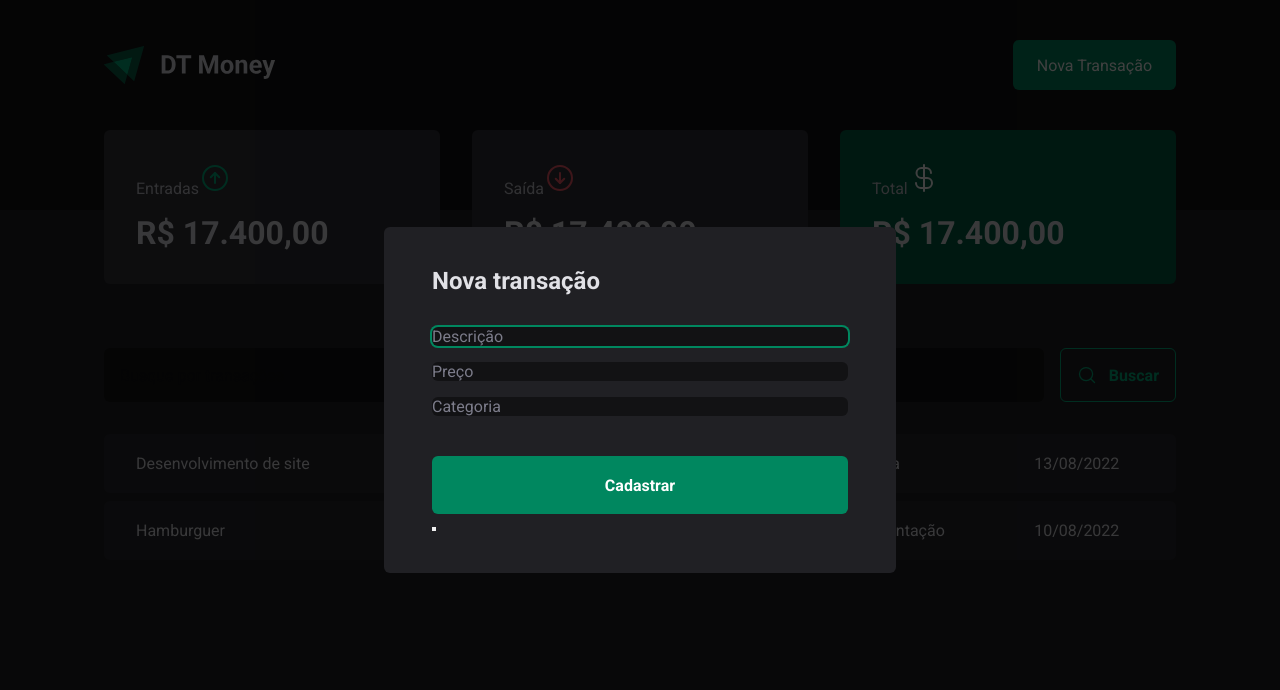
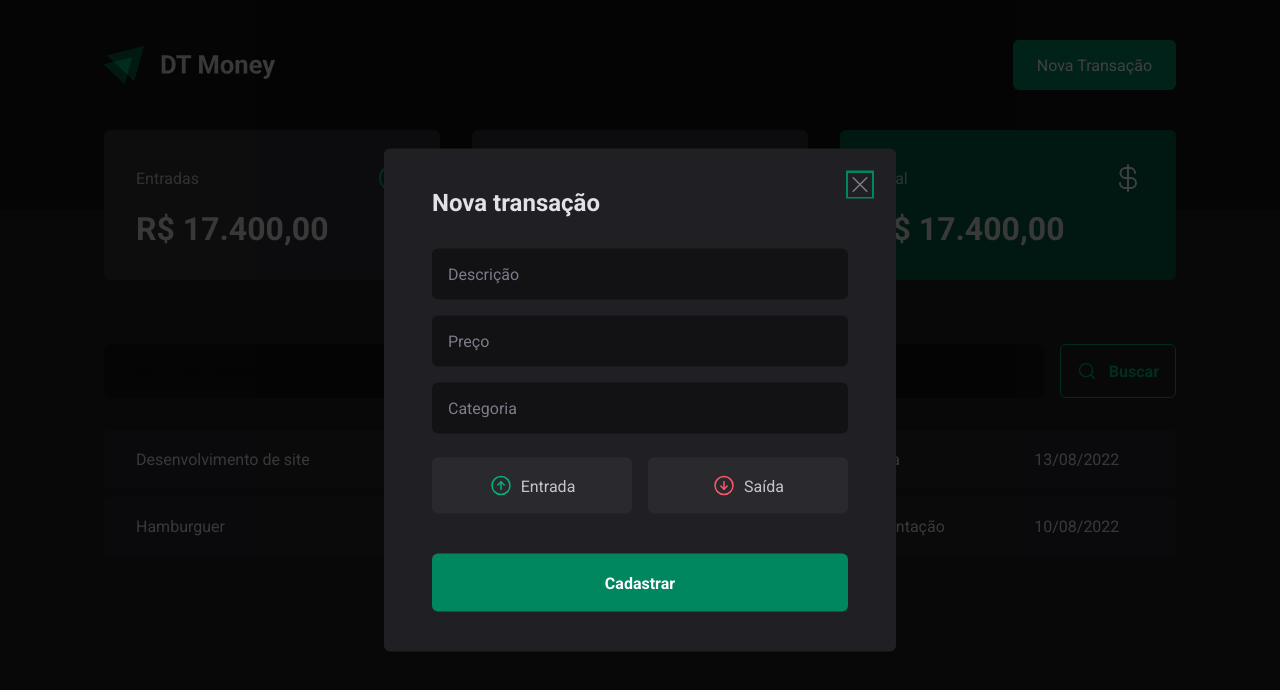
Before and after one commit to Jones-bass/DT-MoneyNew-, a React (Vite) app: page / in a window 1280 px wide. Both pictures are taken after a click on the button "Nova Transação". Shown: the top 690 px of the page. Built offline with nearby package versions, Linux system fonts and the light colour scheme.

Commit message:
Finalizando Modal

```diff
--- a/package.json
+++ b/package.json
@@ -10,6 +10,7 @@
   },
   "dependencies": {
     "@radix-ui/react-dialog": "^1.0.0",
+    "@radix-ui/react-radio-group": "^1.0.0",
     "phosphor-react": "^1.4.1",
     "react": "^18.2.0",
     "react-dom": "^18.2.0",
--- a/src/components/NewTransactionsModal/index.tsx
+++ b/src/components/NewTransactionsModal/index.tsx
@@ -1,6 +1,12 @@
-
 import * as Dialog from "@radix-ui/react-dialog";
-import { Overlay, Content } from "./styles";
+import { ArrowCircleDown, ArrowCircleUp, X } from "phosphor-react";
+import {
+  Overlay,
+  Content,
+  CloseButton,
+  TransactionType,
+  TransactionTypeButton,
+} from "./styles";
 
 export function NewTransactionsModal() {
   return (
@@ -10,15 +16,29 @@ export function NewTransactionsModal() {
       <Content>
         <Dialog.Title>Nova transação</Dialog.Title>
 
+        <CloseButton>
+          <X size={24} />
+        </CloseButton>
+
         <form action="">
           <input type="type" placeholder="Descrição" required />
           <input type="number" placeholder="Preço" required />
           <input type="type" placeholder="Categoria" required />
 
+          <TransactionType>
+            <TransactionTypeButton variant='income' value="income">
+              <ArrowCircleUp size={24} />
+              Entrada
+            </TransactionTypeButton>
+            <TransactionTypeButton variant='outcome' value="outcome">
+              <ArrowCircleDown size={24} />
+              Saída
+            </TransactionTypeButton>
+          </TransactionType>
+
           <button type="submit">Cadastrar</button>
         </form>
-        <Dialog.Close />
       </Content>
     </Dialog.Portal>
-  )
+  );
 }
--- a/src/components/NewTransactionsModal/styles.ts
+++ b/src/components/NewTransactionsModal/styles.ts
@@ -1,5 +1,6 @@
 import styled from "styled-components"
 import * as Dialog from "@radix-ui/react-dialog";
+import * as RadioGroup from "@radix-ui/react-radio-group";
 
 export const Overlay = styled(Dialog.Overlay)`
   position: fixed;
@@ -7,7 +8,7 @@ export const Overlay = styled(Dialog.Overlay)`
   height: 100vw;
   inset: 0;
   background: rgba(0, 0, 0, 0.75);
-  `
+`
 
 export const Content = styled(Dialog.Content)`
   min-width: 32rem;
@@ -32,7 +33,7 @@ export const Content = styled(Dialog.Content)`
       border: 0;
       background: ${props => props.theme.gray900};
       color: ${props => props.theme.gray300};
-      pad: 1rem;
+      padding: 1rem;
 
       &::placeholder {
         color: ${props => props.theme.gray500};
@@ -55,9 +56,60 @@ export const Content = styled(Dialog.Content)`
         transition: background-color 0.2s;
 
       }
-
-
-
     }
   }
 `
+
+export const CloseButton = styled(Dialog.Close)`
+  position: absolute;
+  background: transparent;
+  border: 0;
+  top: 1.5rem;
+  right: 1.5rem;
+  line-height: 0;
+  cursor: pointer;
+  color: ${props => props.theme.gray500};
+`
+
+export const TransactionType = styled(RadioGroup.Root)`
+  display: grid;
+  grid-template-columns: repeat(2, 1fr);
+  gap: 1rem;
+  margin-top: 0.5rem;
+`
+interface TransactionTypeButtonProps {
+  variant: 'income' | 'outcome'
+}
+
+export const TransactionTypeButton = styled(RadioGroup.Item)<TransactionTypeButtonProps>`
+  background: ${props => props.theme.gray700};
+  padding: 1rem;
+  display: flex;
+  align-items: center;
+  justify-content: center;
+  gap: 0.5rem;
+  border-radius: 6px;
+  cursor: pointer;
+  border: 0;
+  color: ${props => props.theme.gray300};
+
+  svg {
+    color: ${props => props.variant === 'income' ?
+    props.theme.green300 : props.theme.red300}
+  }
+
+  &[data-state='unchecked']:hover {
+    transition: background-color 0.2s;
+    background: ${props => props.theme.gray600};
+  }
+
+  &[data-state='checked'] {
+    color: ${props => props.theme.white};
+    background: ${props => props.variant === 'income' ? props.theme.green500 : props.theme.red500};
+
+    svg {
+      color: ${props => props.theme.white};
+    }
+
+  }
+`
--- a/src/components/Summary/styles.ts
+++ b/src/components/Summary/styles.ts
@@ -22,7 +22,7 @@ export const SummaryCard = styled.div<SummaryCardProps>`
   padding: 2rem;
 
   header {
-    display: block;
+    display: flex;
     align-items: center;
     justify-content: space-between;
     color: ${props => props.theme.gray300};
```
Also changed, not shown: 1 other file (tests, documents, lock files or other folders).
